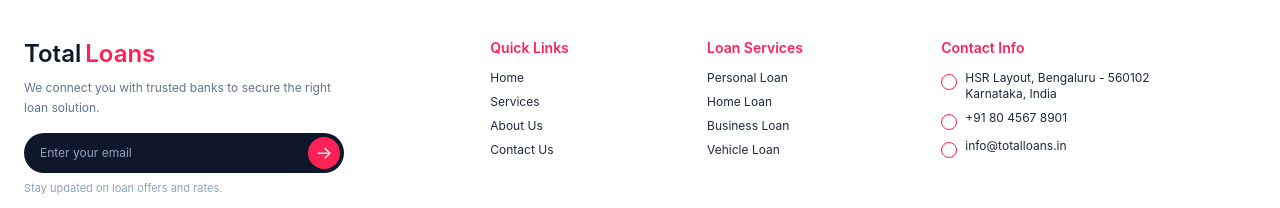
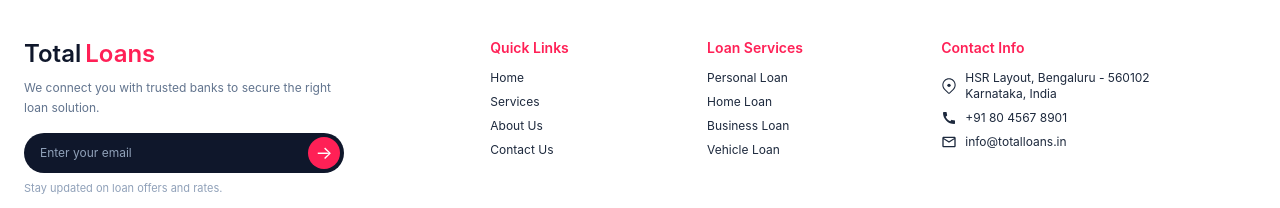
Before and after one commit to UnlockDiscounts/total-loans, a React (Vite) app: page / in a window 1280 px wide. Shown: the part 1325-1533 px from the top of the page. Built offline with nearby package versions, Linux system fonts and the light colour scheme.

Commit message:
icons updated in footer contact section

```diff
--- a/package.json
+++ b/package.json
@@ -15,6 +15,7 @@
     "postcss": "^8.5.8",
     "react": "^19.2.4",
     "react-dom": "^19.2.4",
+    "react-icons": "^5.6.0",
     "tailwindcss": "^4.2.1"
   },
   "devDependencies": {
--- a/src/components/Footer.jsx
+++ b/src/components/Footer.jsx
@@ -1,3 +1,6 @@
+import { MdCall} from "react-icons/md";
+import { MdOutlineMail } from "react-icons/md";
+import { GoLocation } from "react-icons/go";
 function Footer() {
   const handleSubmit = (event) => {
     event.preventDefault()
@@ -80,22 +83,22 @@ function Footer() {
             <h3 className="mb-3 text-sm font-semibold text-rose-500">
               Contact Info
             </h3>
-            <div className="mb-2 flex items-start gap-2">
-              <span className="mt-1 inline-flex h-4 w-4 shrink-0 rounded-full border border-rose-500" />
+            <div className="mb-2 flex items-center gap-2">
+              <GoLocation className="inline-flex h-4 w-4 shrink-0 " />
               <p>
                 HSR Layout, Bengaluru - 560102
                 <br />
                 Karnataka, India
               </p>
             </div>
-            <div className="mb-2 flex items-start gap-2">
-              <span className="mt-1 inline-flex h-4 w-4 shrink-0 rounded-full border border-rose-500" />
+            <div className="mb-2 flex items-center gap-2">
+              <MdCall className="inline-flex h-4 w-4 shrink-0 " />
               <a href="tel:+918045678901" className="hover:text-rose-500">
                 +91 80 4567 8901
               </a>
             </div>
-            <div className="mb-2 flex items-start gap-2">
-              <span className="mt-1 inline-flex h-4 w-4 shrink-0 rounded-full border border-rose-500" />
+            <div className="mb-2 flex items-center gap-2">
+              <MdOutlineMail className="inline-flex h-4 w-4 shrink-0 " />
               <a
                 href="mailto:info@totalloans.in"
                 className="hover:text-rose-500"
```
Also changed, not shown: 1 other file (tests, documents, lock files or other folders).
